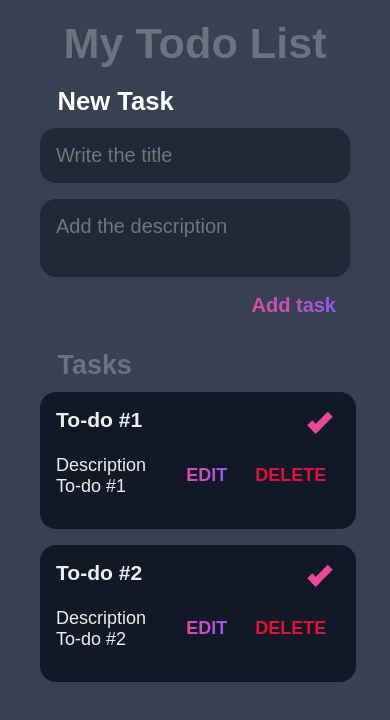
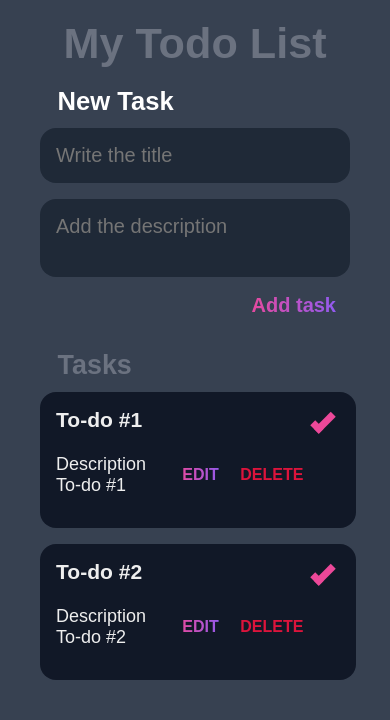
Before and after one commit to noravers/Todo-app, a React (Create React App) app: page / in a window 390 px wide. Shown: the top 720 px of the page. Built offline with nearby package versions, Linux system fonts and the light colour scheme.

Commit message:
'small screen delete button'

```diff
--- a/src/components/Todo.css
+++ b/src/components/Todo.css
@@ -28,8 +28,8 @@
 
 .todo-Container button {
     cursor: pointer;
-    margin: 0 0.5rem;
-    font-size: 1.125rem;
+    margin: 0 0.3rem;
+    font-size: 1rem;
     font-weight: 700;
     text-transform: uppercase;
     transition: 0.4s;
@@ -51,7 +51,8 @@
 }
 
 .todo-button-delete {
-    color: crimson
+    color: crimson;
+    padding-right: 2rem;
 }
 
 :root {
```
